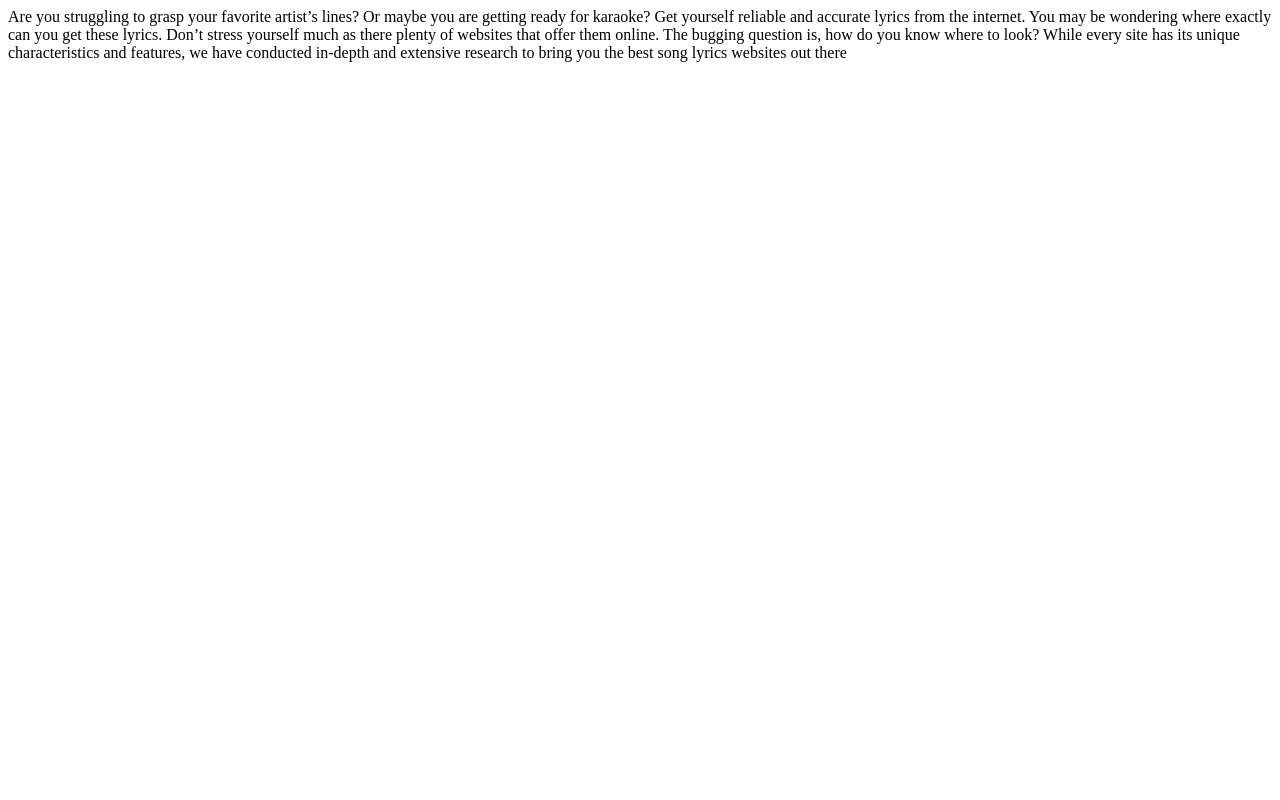
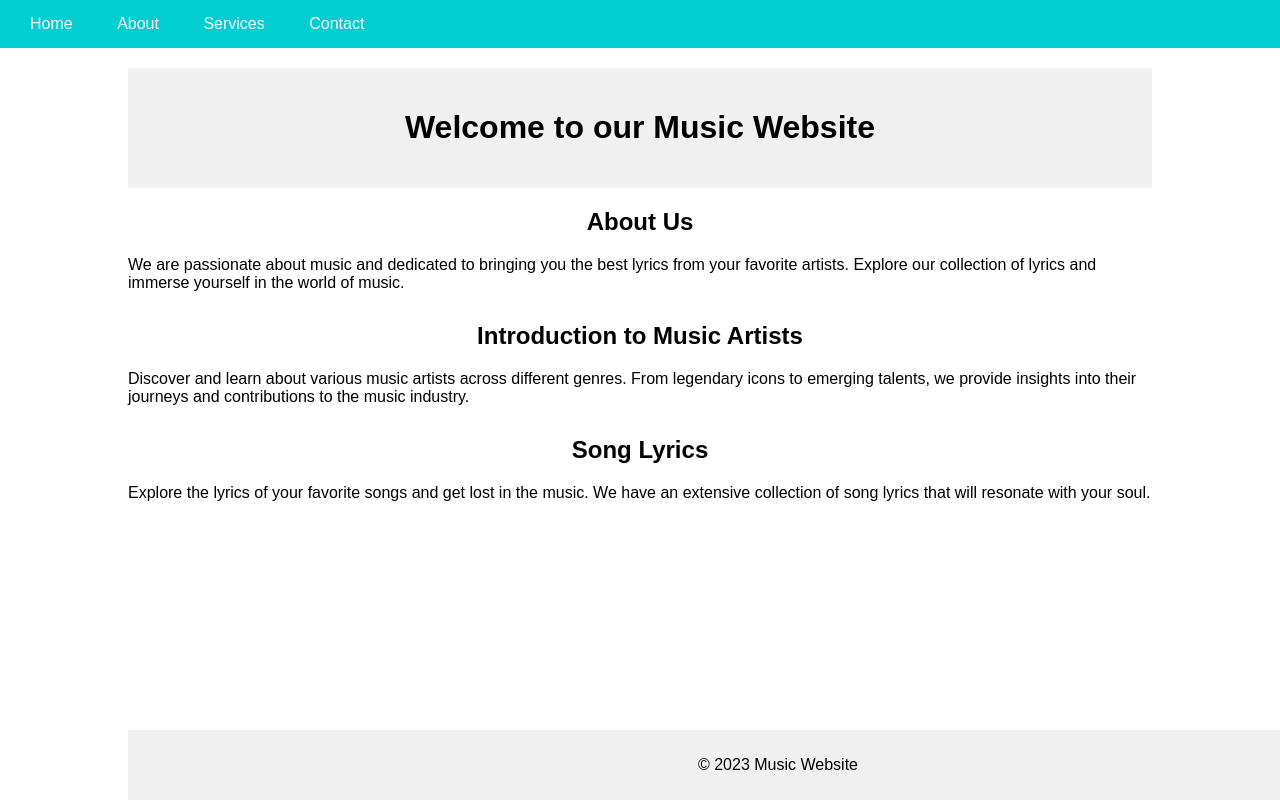
Before and after one commit to rharshitaaa21/karaoke, a Django app: page /about-page in a window 1280 px wide. Run offline with Django 4.2, Linux system fonts and the light colour scheme.

Commit message:
fixed about

```diff
--- a/blog/static/blog/styles.css
+++ b/blog/static/blog/styles.css
@@ -107,3 +107,27 @@
   /* border: 2px solid pink; */
   color: white;
 }
+
+/* body {
+  font-family: Arial, sans-serif;
+  margin: 0;
+  padding: 0;
+} */
+
+.container {
+  width: 80%;
+  margin: 0 auto;
+  padding: 20px;
+}
+
+/* header {
+  text-align: center;
+  margin-bottom: 20px;
+} */
+
+.about, .introduction, .lyrics {
+  margin-bottom: 30px;
+}
+
+/* footer {
+  text-align: center;} */
--- a/blog/templates/blog/about_page.html
+++ b/blog/templates/blog/about_page.html
@@ -1,15 +1,47 @@
+{% load static %}
 <!DOCTYPE html>
 <html lang="en">
 <head>
-    <meta charset="UTF-8">
-    <meta http-equiv="X-UA-Compatible" content="IE=edge">
-    <meta name="viewport" content="width=device-width, initial-scale=1.0">
-    <title>Document</title>
+  <meta charset="UTF-8">
+  <meta name="viewport" content="width=device-width, initial-scale=1.0">
+  <title>Music Website</title>
+  <link rel="stylesheet" href="{% static 'blog/styles.css' %}">
 </head>
 <body>
+    <nav class="navigation">
+        <ul>
+          <li><a href="{%url 'home-page' %}">Home</a></li>
+          <li><a href="{%url 'about-page' %}">About</a></li>
+          <li><a href=""{%url 'home-page' %}"">Services</a></li>
+          <li><a href="{%url 'home-page' %}">Contact</a></li>
+        </ul>
+    </nav>
 
-    Are you struggling to grasp your favorite artist’s lines? Or maybe you are getting ready for karaoke? Get yourself reliable and accurate lyrics from the internet. You may be wondering where exactly can you get these lyrics. Don’t stress yourself much as there plenty of websites that offer them online. The bugging question is, how do you know where to look? While every site has its unique characteristics and features, we have conducted in-depth and extensive research to bring you the best song lyrics websites out there
-
-
+  <div class="container">
+    <header>
+      <h1>Welcome to our Music Website</h1>
+    </header>
+    <section class="about">
+      <h2>About Us</h2>
+      <p>
+        We are passionate about music and dedicated to bringing you the best lyrics from your favorite artists. Explore our collection of lyrics and immerse yourself in the world of music.
+      </p>
+    </section>
+    <section class="introduction">
+      <h2>Introduction to Music Artists</h2>
+      <p>
+        Discover and learn about various music artists across different genres. From legendary icons to emerging talents, we provide insights into their journeys and contributions to the music industry.
+      </p>
+    </section>
+    <section class="lyrics">
+      <h2>Song Lyrics</h2>
+      <p>
+        Explore the lyrics of your favorite songs and get lost in the music. We have an extensive collection of song lyrics that will resonate with your soul.
+      </p>
+    </section>
+    <footer>
+      <p>&copy; 2023 Music Website</p>
+    </footer>
+  </div>
 </body>
 </html>
```
Also changed, not shown: blog/templates/blog/blog_page.html (+9 -0 lines).
